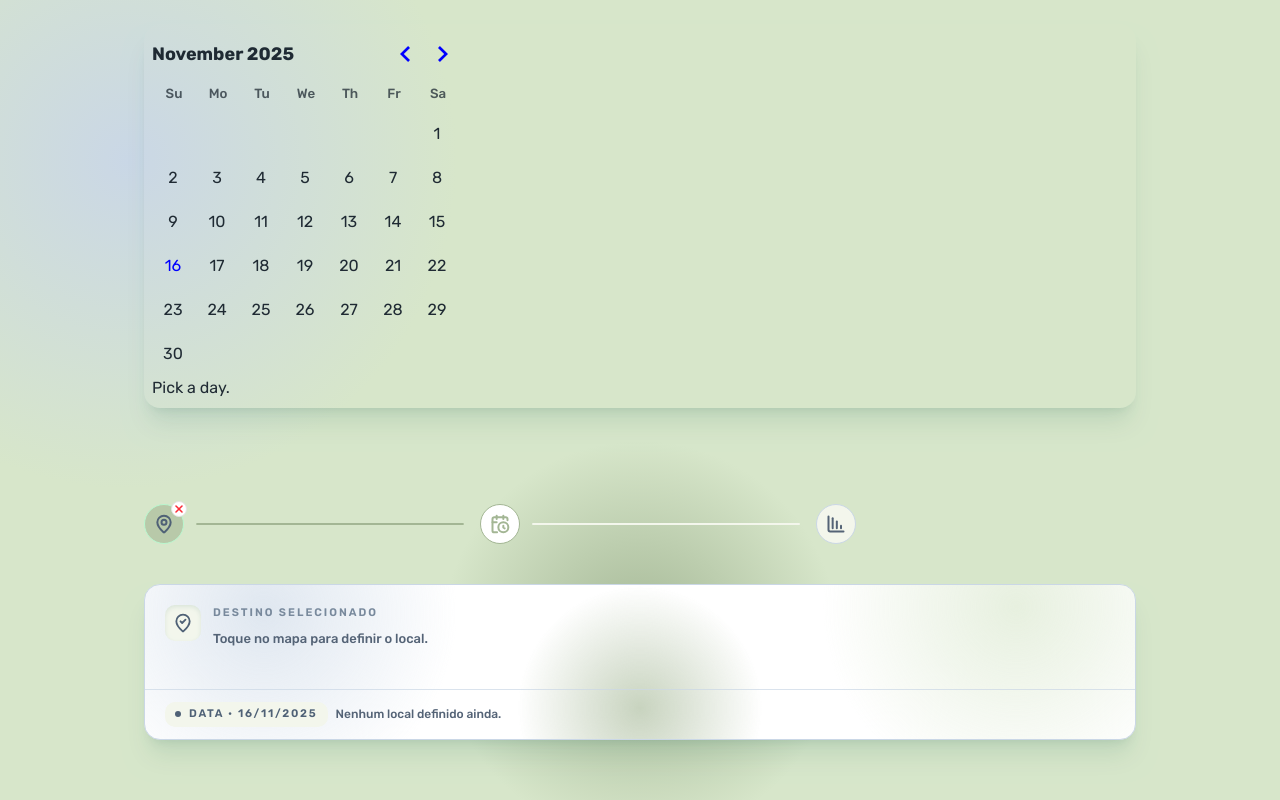
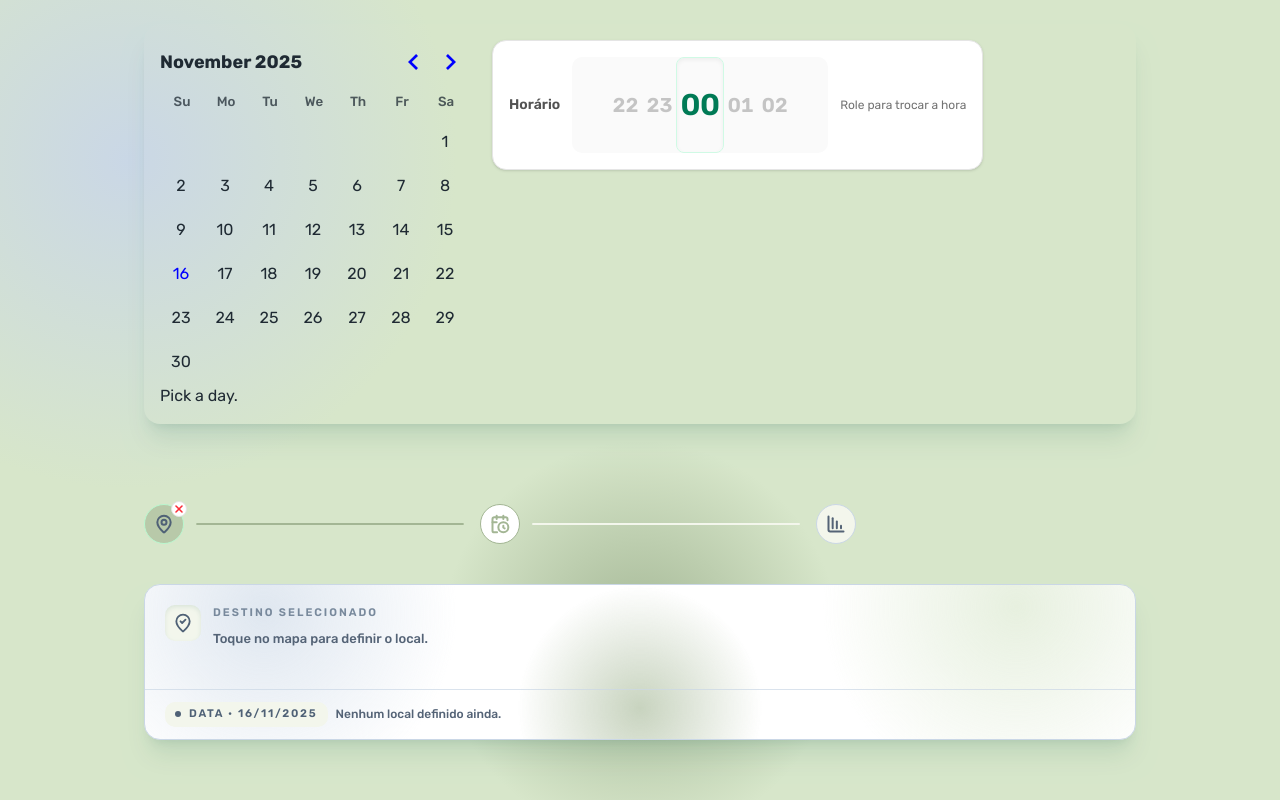
Before and after one commit to GPA1992/fishing-assistant-front, a Next.js app: page /planejamento/dia-horario in a window 1280 px wide. Built offline with nearby package versions, Linux system fonts and the light colour scheme.

Commit message:
feat: location improov

```diff
--- a/app/planejamento/dia-horario/page.tsx
+++ b/app/planejamento/dia-horario/page.tsx
@@ -1,11 +1,15 @@
 "use client";
 
 import { MyDatePicker } from "@/components/day-picker";
+import { HourPicker } from "@/components/hour-picker";
 
 export default function Page() {
   return (
-    <section className="relative z-20 rounded-2xl shadow-xl shadow-emerald-900/10 border-none p-2">
-      <MyDatePicker />
+    <section className="relative z-20 rounded-2xl shadow-xl shadow-emerald-900/10 border-none p-4">
+      <div className="flex flex-row items-start gap-6">
+        <MyDatePicker />
+        <HourPicker orientation="horizontal" />
+      </div>
     </section>
   );
 }
--- /dev/null
+++ b/components/hour-picker/index.tsx
@@ -0,0 +1,143 @@
+"use client";
+
+import {
+  useCallback,
+  useMemo,
+  useRef,
+  useState,
+  type PointerEvent,
+  type WheelEvent,
+} from "react";
+
+type HourPickerOrientation = "vertical" | "horizontal";
+
+type HourPickerProps = {
+  orientation?: HourPickerOrientation;
+};
+
+const HOURS = Array.from({ length: 24 }, (_, index) => index);
+
+function formatHour(hour: number) {
+  return hour.toString().padStart(2, "0");
+}
+
+export function HourPicker({ orientation = "vertical" }: HourPickerProps) {
+  const [selectedHour, setSelectedHour] = useState(0);
+  const isHorizontal = orientation === "horizontal";
+  const dragState = useRef({
+    active: false,
+    lastCoord: 0,
+    accumulated: 0,
+  });
+
+  const visibleHours = useMemo(() => {
+    return [-2, -1, 0, 1, 2].map((offset) => {
+      const value = (selectedHour + offset + 24) % 24;
+      return { value, offset };
+    });
+  }, [selectedHour]);
+
+  const handleWheel = useCallback((event: WheelEvent<HTMLDivElement>) => {
+    event.preventDefault();
+    const direction = event.deltaY > 0 ? 1 : -1;
+
+    setSelectedHour((prev) => {
+      const next = prev + direction;
+      if (next < 0) return 23;
+      if (next > 23) return 0;
+      return next;
+    });
+  }, []);
+
+  const handleDragStart = useCallback((event: PointerEvent<HTMLDivElement>) => {
+    dragState.current.active = true;
+    dragState.current.lastCoord = isHorizontal ? event.clientX : event.clientY;
+    dragState.current.accumulated = 0;
+    event.currentTarget.setPointerCapture(event.pointerId);
+  }, [isHorizontal]);
+
+  const handleDragMove = useCallback(
+    (event: PointerEvent<HTMLDivElement>) => {
+      if (!dragState.current.active) return;
+      const currentCoord = isHorizontal ? event.clientX : event.clientY;
+      const delta = currentCoord - dragState.current.lastCoord;
+      dragState.current.lastCoord = currentCoord;
+      dragState.current.accumulated += delta;
+
+      const stepThreshold = 28;
+      while (Math.abs(dragState.current.accumulated) >= stepThreshold) {
+        const direction = dragState.current.accumulated > 0 ? 1 : -1;
+        setSelectedHour((prev) => {
+          const next = prev + direction;
+          if (next < 0) return 23;
+          if (next > 23) return 0;
+          return next;
+        });
+        dragState.current.accumulated -= direction * stepThreshold;
+      }
+
+      event.preventDefault();
+    },
+    [isHorizontal]
+  );
+
+  const handleDragEnd = useCallback(() => {
+    dragState.current.active = false;
+    dragState.current.accumulated = 0;
+  }, []);
+
+  return (
+    <div
+      className={`flex items-center gap-3 rounded-xl border border-neutral-200 bg-white p-4 shadow-sm ${
+        isHorizontal ? "flex-row" : "flex-col"
+      }`}
+    >
+      <div className="text-sm font-semibold text-neutral-600">Horário</div>
+      <div
+        className={`relative overflow-hidden rounded-lg bg-neutral-50 ${
+          isHorizontal ? "h-24 w-64" : "h-40 w-28"
+        } touch-none`}
+        onWheel={handleWheel}
+        tabIndex={0}
+        role="spinbutton"
+        aria-valuemin={HOURS[0]}
+        aria-valuemax={HOURS[HOURS.length - 1]}
+        aria-valuenow={selectedHour}
+        aria-label="Selecionar horário"
+        aria-orientation={orientation}
+        onPointerDown={handleDragStart}
+        onPointerMove={handleDragMove}
+        onPointerUp={handleDragEnd}
+        onPointerLeave={handleDragEnd}
+        onPointerCancel={handleDragEnd}
+      >
+        <ul
+          className={`absolute inset-0 flex items-center justify-center gap-2 text-lg font-semibold text-neutral-400 ${
+            isHorizontal ? "flex-row" : "flex-col"
+          }`}
+        >
+          {visibleHours.map(({ value, offset }) => (
+            <li
+              key={`${value}-${offset}`}
+              className={`tabular-nums transition-all duration-150 ease-out ${
+                offset === 0
+                  ? "text-emerald-700 text-3xl"
+                  : "opacity-60 text-xl"
+              }`}
+            >
+              {formatHour(value)}
+            </li>
+          ))}
+        </ul>
+        <div
+          className={`pointer-events-none absolute rounded-md border border-emerald-100 shadow-inner ${
+            isHorizontal
+              ? "inset-y-0 left-1/2 w-12 -translate-x-1/2"
+              : "inset-x-0 top-1/2 h-10 -translate-y-1/2"
+          }`}
+        ></div>
+      </div>
+      <span className="text-xs text-neutral-500">Role para trocar a hora</span>
+    </div>
+  );
+}
--- a/components/search/index.tsx
+++ b/components/search/index.tsx
@@ -6,6 +6,7 @@ import {
   searchLocationsAction,
   setSelectedLocationAction,
 } from "@/core/request";
+import { MapPin } from "lucide-react";
 import { useEffect, useState } from "react";
 
 export default function Search() {
@@ -37,32 +38,17 @@ export default function Search() {
     <>
       <div className="relative space-y-4 p-0 sm:p-0 mb-4">
         <div className="flex items-center gap-2">
-          <span className="inline-flex h-9 w-9 items-center justify-center rounded-xl bg-[var(--color-accent)] text-[var(--color-primary-strong)] shadow-inner shadow-emerald-900/10 sm:h-10 sm:w-10">
-            <svg
-              aria-hidden="true"
-              className="h-5 w-5"
-              fill="none"
-              viewBox="0 0 24 24"
-              stroke="currentColor"
-              strokeWidth={2}
-            >
-              <path
-                strokeLinecap="round"
-                strokeLinejoin="round"
-                d="M12 21s6-4.35 6-10a6 6 0 1 0-12 0c0 5.65 6 10 6 10Z"
-              />
-              <circle cx="12" cy="11" r="2" />
-            </svg>
+          <span className="inline-flex h-9 w-9 min-w-9 items-center justify-center rounded-sm bg-[var(--color-accent)] text-[var(--color-primary-strong)] shadow-inner shadow-emerald-900/10 sm:h-10 sm:w-10">
+            <MapPin className="h-5 w-5" />
           </span>
 
           <div>
             <h2 className="truncate text-sm font-semibold text-[var(--color-primary-strong)] sm:text-base sm:max-w-[490px] max-w-[260px]">
               Destino
             </h2>
-            <p className="text-xs font-medium text-[var(--color-muted)] sm:text-[13px]">
-              Escreva no campo onde você vai pescar, pode digitar a cidade,
-              bairro ou um ponto próximo, também pode navegar pelo mapa e clicar
-              diretamente no lugar desejado.
+            <p className="text-[8px] font-medium text-[var(--color-muted)] sm:text-[13px]">
+              Busque por cidade, bairro, região ou marque a localização exata no
+              mapa.
             </p>
           </div>
         </div>
```
